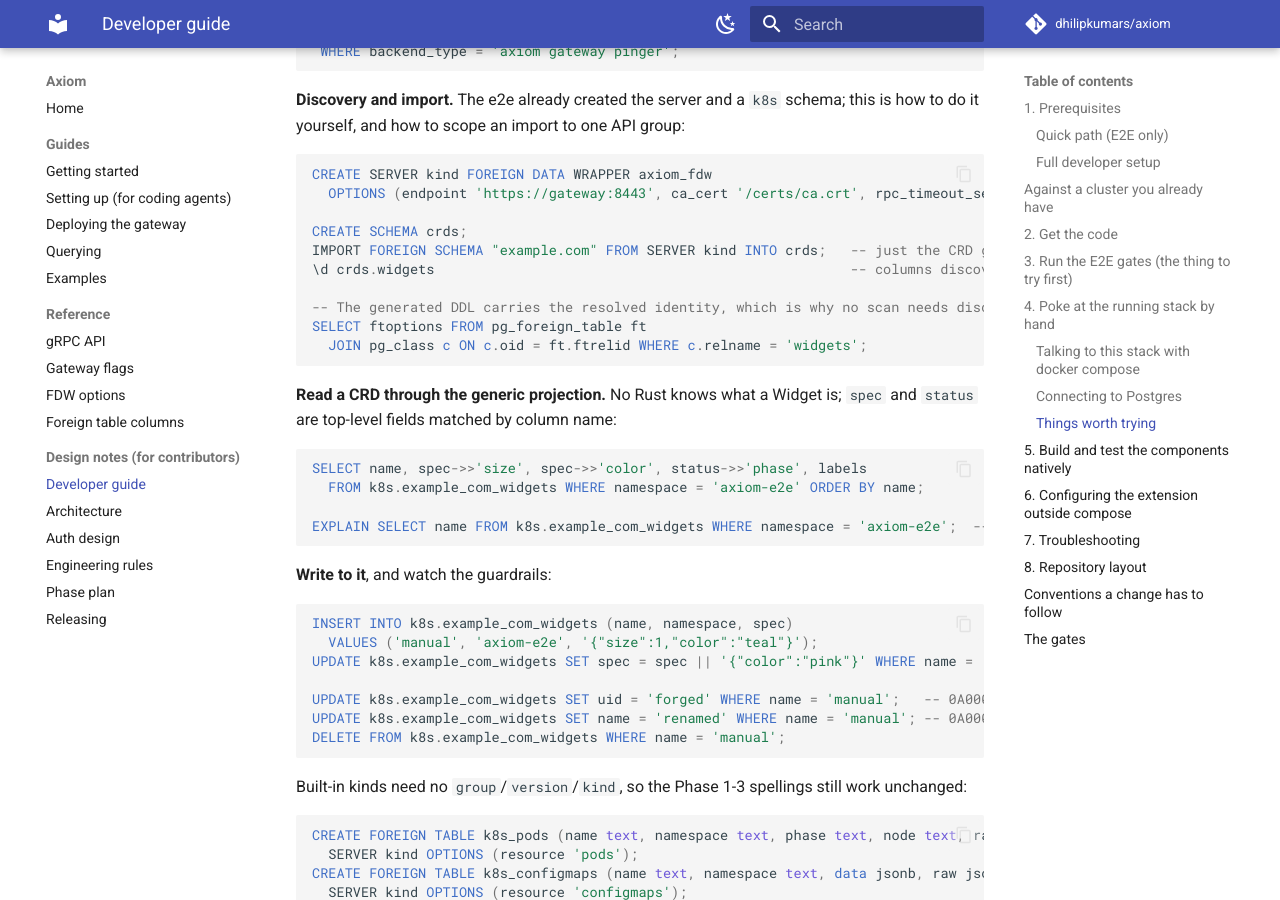
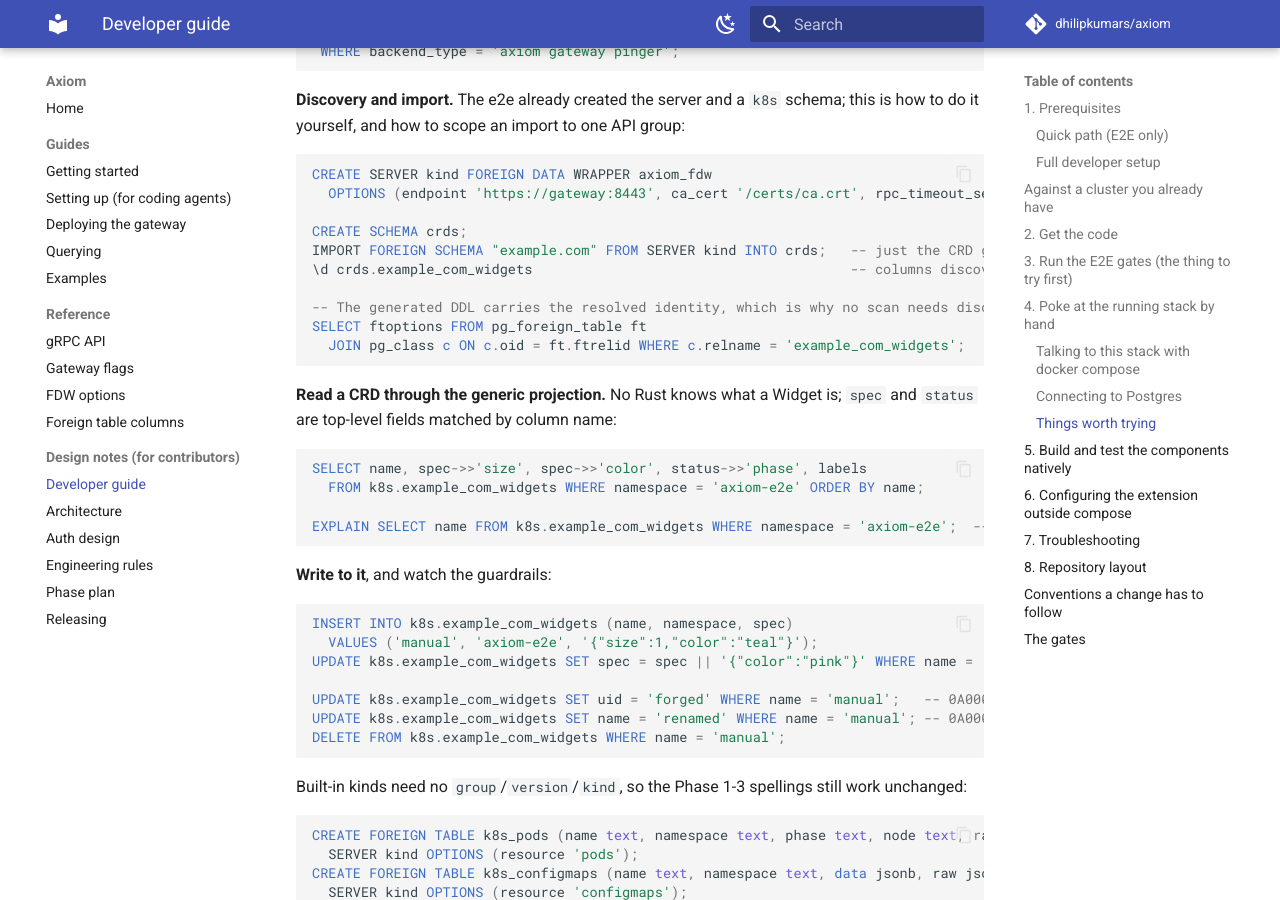
Before and after one commit to dhilipkumars/axiom, an MkDocs documentation site: the page built from docs/development.md, in a window 1280 px wide and 900 px high, scrolled down 5550 px. Built offline with MkDocs 1.6.1 and Material for MkDocs 9.7.7, drawn with Linux system fonts in a browser that asks for light colours; comment, search, counter and statistics services are not loaded.

Commit message:
Rename the CRD walk-through's tables in development.md
The rename pass covered the k8s, prod and stage schemas only, so the
walk-through that imports into `crds` still pointed at `crds.widgets`,
which no longer exists. Found in review.

Co-Authored-By: Claude Opus 5.5 <noreply@anthropic.com>

````diff
--- a/docs/development.md
+++ b/docs/development.md
@@ -271,11 +271,11 @@ CREATE SERVER kind FOREIGN DATA WRAPPER axiom_fdw
 
 CREATE SCHEMA crds;
 IMPORT FOREIGN SCHEMA "example.com" FROM SERVER kind INTO crds;   -- just the CRD group
-\d crds.widgets                                                   -- columns discovery chose
+\d crds.example_com_widgets                                       -- columns discovery chose
 
 -- The generated DDL carries the resolved identity, which is why no scan needs discovery
 SELECT ftoptions FROM pg_foreign_table ft
-  JOIN pg_class c ON c.oid = ft.ftrelid WHERE c.relname = 'widgets';
+  JOIN pg_class c ON c.oid = ft.ftrelid WHERE c.relname = 'example_com_widgets';
 ```
 
 **Read a CRD through the generic projection.** No Rust knows what a Widget is;
````
